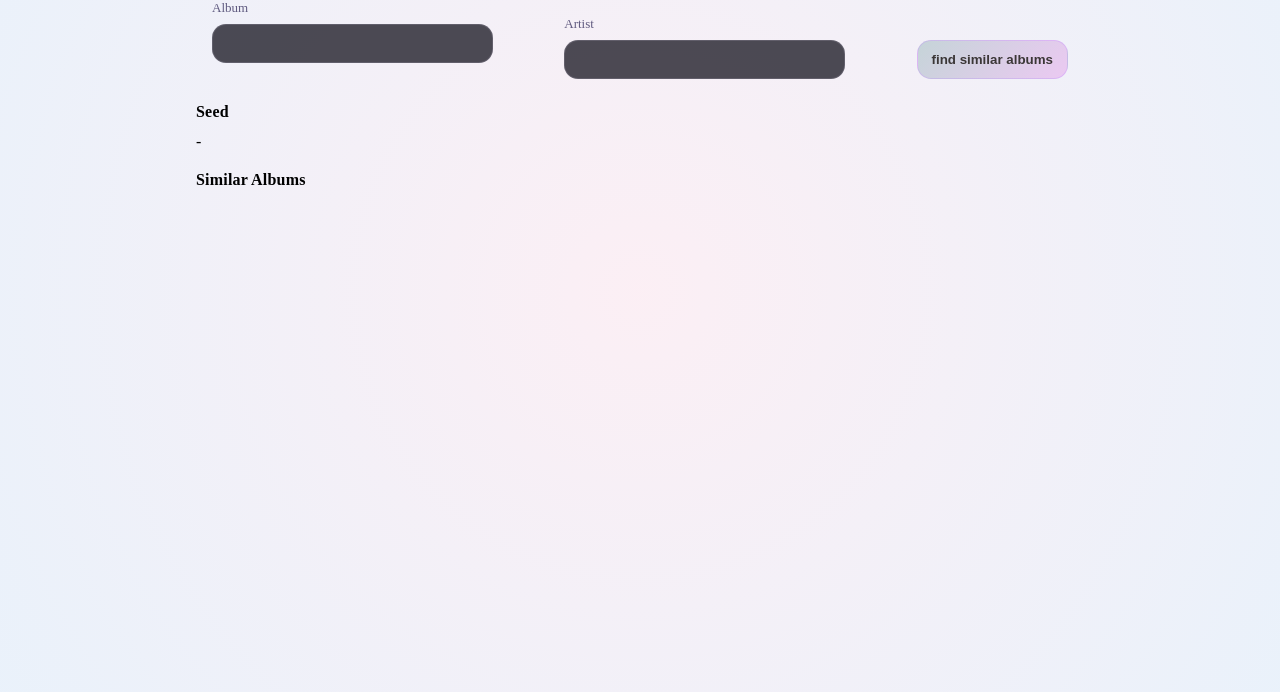
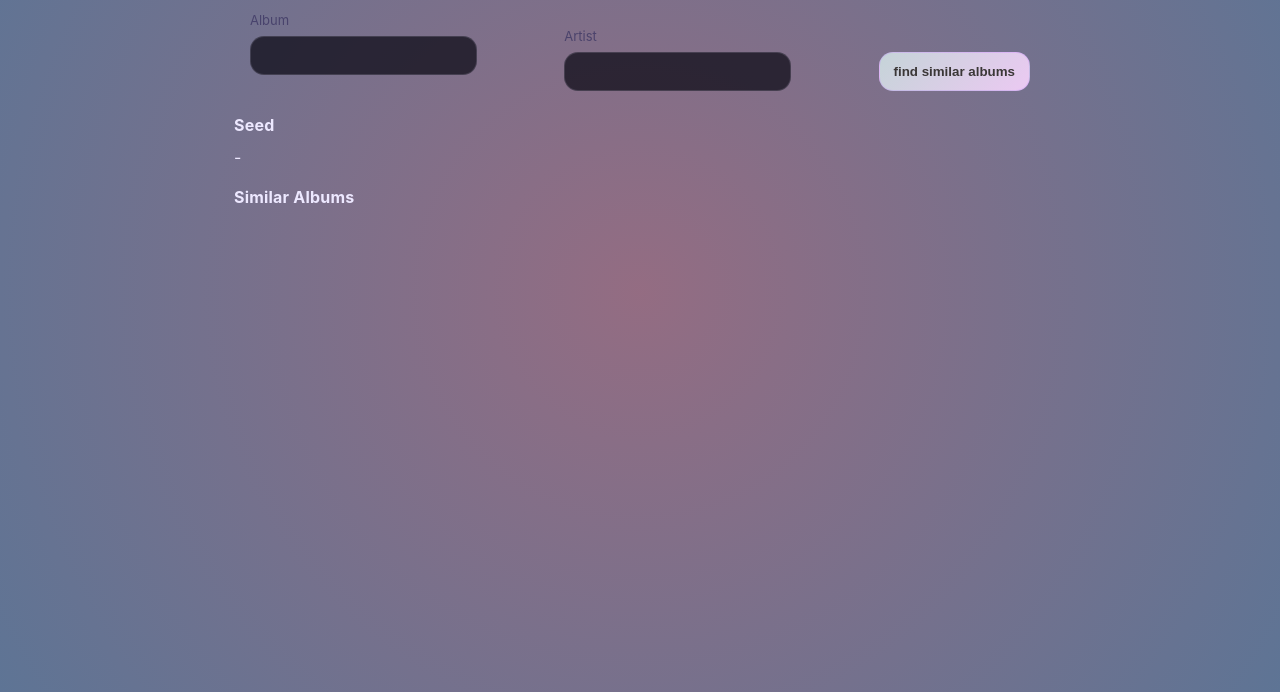
Before and after one commit to sen3th/albums, a website: page public/index.html in a window 1280 px wide. Shown: the part 108-800 px from the top of the page. Drawn offline with Linux system fonts and the light colour scheme.

Commit message:
layout, dark background + more styling changes

```diff
--- a/public/styles.css
+++ b/public/styles.css
@@ -1,5 +1,14 @@
+*{
+    box-sizing: border-box;
+    margin: 0;
+    padding: 0;
+}
+
 body{
-    height: 100%;
+    font-family: Inter, system-ui, sans-serif;
+    background: #0e0c18;
+    color: #ede8ff;
+    min-height: 100vh;
 }
 
 h1{
@@ -26,13 +35,13 @@ body::before{
     pointer-events: none;
 background: #EEAECA;
 background: radial-gradient(circle, rgba(238, 174, 202, 1) 0%, rgba(148, 187, 233, 1) 100%);
-  opacity: 0.2;
+  opacity: 0.6;
 }
 
 .container{
-    max-width: 920px;
+    max-width: 900px;
     margin: 0 auto;
-    padding: 18px 16px 40px;
+    padding: 36px 28px 64px;
     position: relative;
 }
 
```
